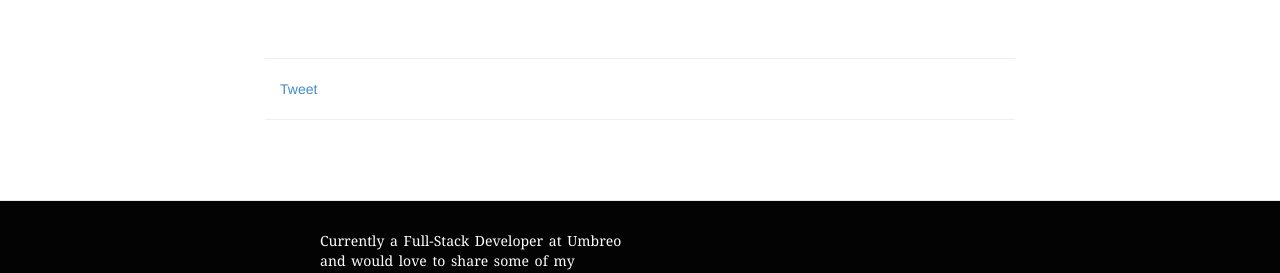
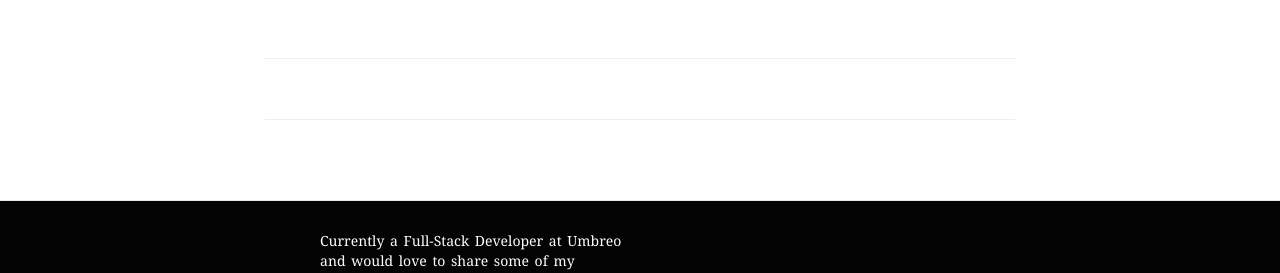
Before and after one commit to ZakariaBoualaid/zakariaboualaid.github.io, a Jekyll site: the page built from _posts/2014-11-15-anachronism.markdown, in a window 1280 px wide. Shown: the part 1464-1737 px from the top of the page. Built offline with Jekyll 4.4.1, drawn with Linux system fonts in a browser that asks for light colours; some web fonts are replaced; comment, search, counter and statistics services are not loaded.

Commit message:
Big step, Anachronism

```diff
--- a/_layouts/post.html
+++ b/_layouts/post.html
@@ -34,7 +34,7 @@ layout: default
   <fb:share-button style="margin-right:15px !important; line-height:1rem" type="button_count">
   </fb:share-button>
 
-  <a href="https://twitter.com/share" class="twitter-share-button" data-via="zakariaboualaid" data-size="lage">Tweet</a>
+  <a href="https://twitter.com/share" class="twitter-share-button" data-via="zakariaboualaid" data-size="lage"></a>
 </div>
 
 <script>!function(d,s,id){var js,fjs=d.getElementsByTagName(s)[0],p=/^http:/.test(d.location)?'http':'https';if(!d.getElementById(id)){js=d.createElement(s);js.id=id;js.src=p+'://platform.twitter.com/widgets.js';fjs.parentNode.insertBefore(js,fjs);}}(document, 'script', 'twitter-wjs');</script>
```
